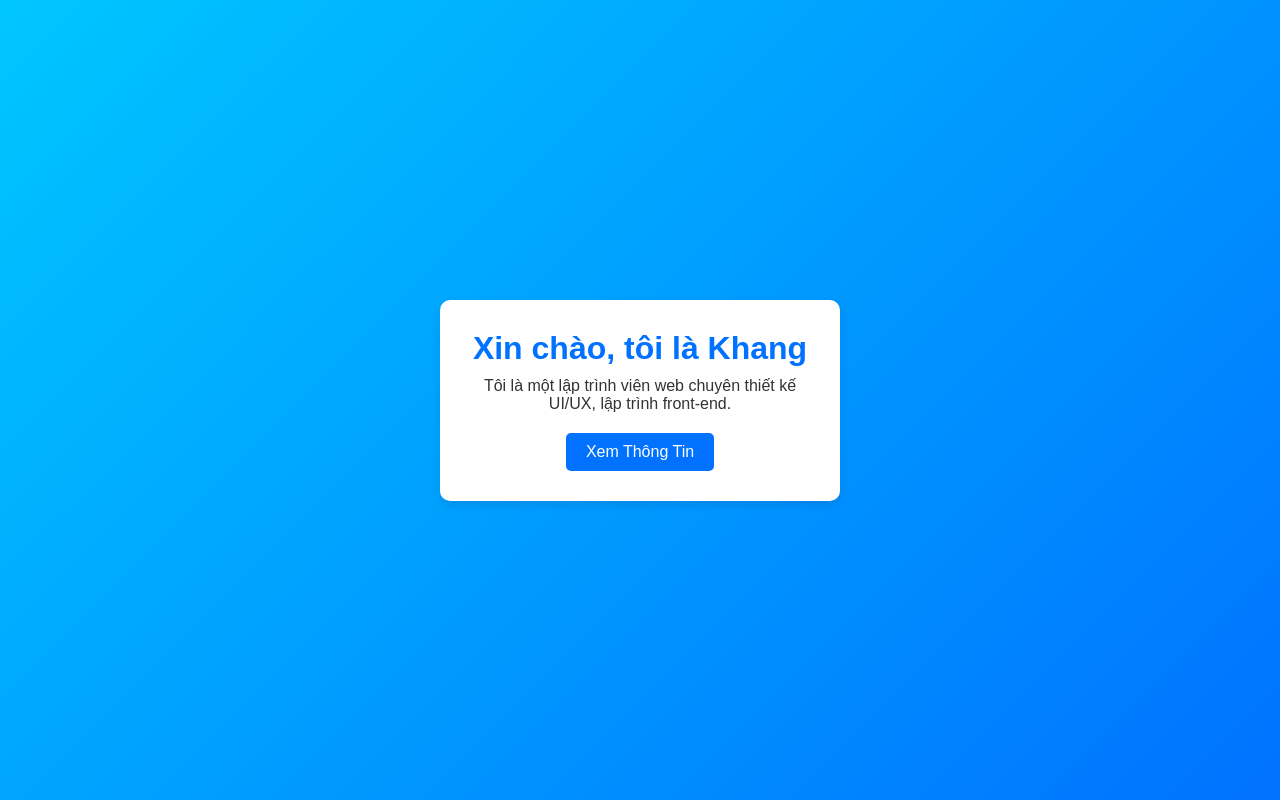
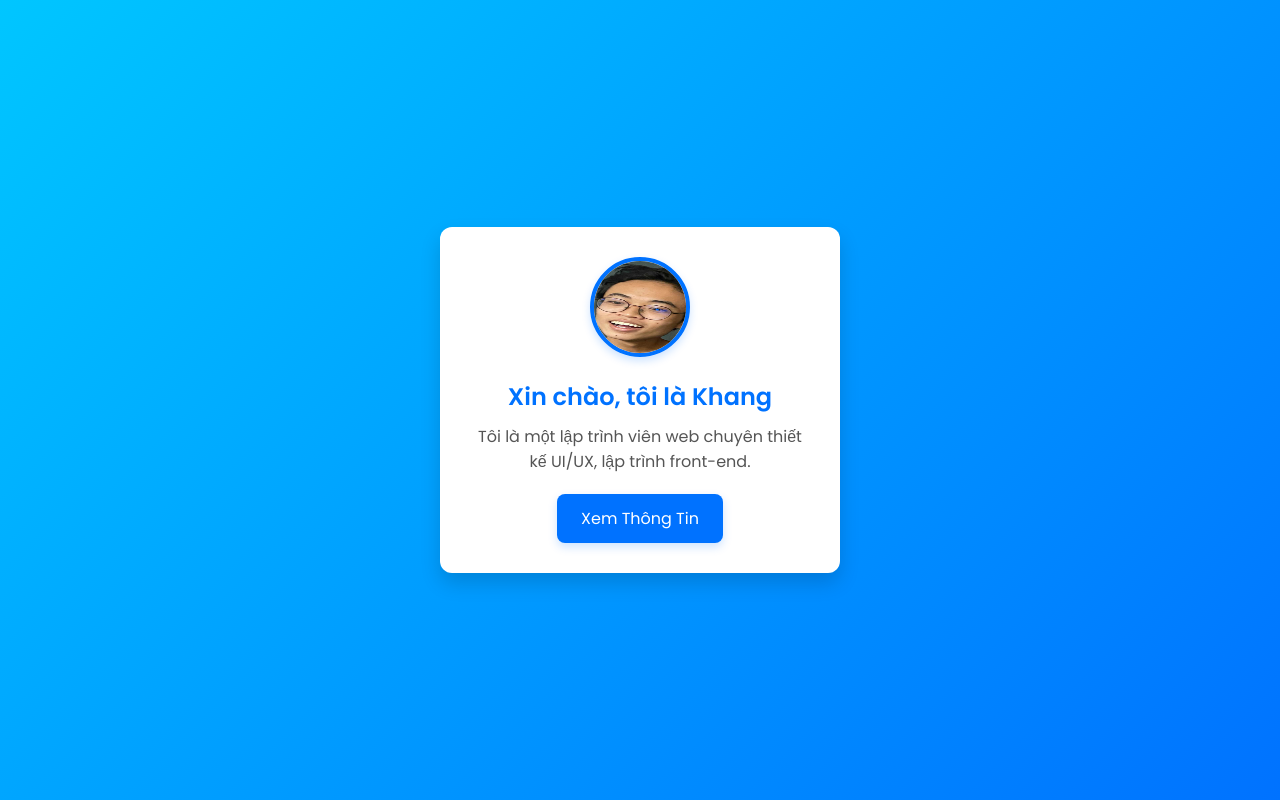
Before and after one commit to HKheng/hoangkhang1803, a plain HTML site: page index.html in a window 1280 px wide. Drawn offline with Linux system fonts and the light colour scheme.

Commit message:
Fix đường dẫn ảnh

```diff
--- a/index.html
+++ b/index.html
@@ -1,15 +1,19 @@
 <!DOCTYPE html>
 <html lang="vi">
   <head>
-    <meta charset="UTF-8">
-    <meta name="viewport" content="width=device-width, initial-scale=1.0">
+    <meta charset="UTF-8" />
+    <meta name="viewport" content="width=device-width, initial-scale=1.0" />
     <title>Khang</title>
+    <link
+      href="https://fonts.googleapis.com/css2?family=Poppins:wght@300;400;600&display=swap"
+      rel="stylesheet"
+    />
     <style>
       * {
         margin: 0;
         padding: 0;
         box-sizing: border-box;
-            font-family: Arial, sans-serif;
+        font-family: "Poppins", sans-serif;
       }
       body {
         display: flex;
@@ -17,41 +21,84 @@
         justify-content: center;
         align-items: center;
         background: linear-gradient(135deg, #00c6ff, #0072ff);
+        animation: fadeIn 1s ease-in-out;
+      }
+      @keyframes fadeIn {
+        from {
+          opacity: 0;
+        }
+        to {
+          opacity: 1;
+        }
       }
       .container {
         background: white;
         padding: 30px;
-            border-radius: 10px;
-            box-shadow: 0px 4px 10px rgba(0, 0, 0, 0.1);
+        border-radius: 12px;
+        box-shadow: 0px 10px 20px rgba(0, 0, 0, 0.15);
         text-align: center;
         max-width: 400px;
+        animation: slideUp 0.8s ease-out;
+      }
+      @keyframes slideUp {
+        from {
+          transform: translateY(30px);
+          opacity: 0;
+        }
+        to {
+          transform: translateY(0);
+          opacity: 1;
+        }
+      }
+      .avatar {
+        width: 100px;
+        height: 100px;
+        border-radius: 50%;
+        border: 4px solid #0072ff;
+        box-shadow: 0 4px 8px rgba(0, 114, 255, 0.2);
+        margin-bottom: 15px;
       }
       h1 {
         color: #0072ff;
         margin-bottom: 10px;
+        font-size: 24px;
+        font-weight: 600;
       }
       p {
-            color: #333;
+        color: #555;
         margin-bottom: 20px;
+        font-size: 16px;
       }
       .btn {
         display: inline-block;
-            padding: 10px 20px;
+        padding: 12px 24px;
         background: #0072ff;
         color: white;
         text-decoration: none;
-            border-radius: 5px;
+        border-radius: 8px;
+        font-size: 16px;
+        font-weight: 500;
         transition: 0.3s;
+        box-shadow: 0 4px 10px rgba(0, 114, 255, 0.2);
       }
       .btn:hover {
         background: #005bb5;
+        transform: scale(1.05);
       }
     </style>
   </head>
   <body>
     <div class="container">
+      <img
+        src="https://raw.githubusercontent.com/HKheng/hoangkhang1803/main/anhDuyDat.jpg"
+        alt="Avatar"
+        class="avatar"
+      />
       <h1>Xin chào, tôi là <b>Khang</b></h1>
-        <p>Tôi là một lập trình viên web chuyên thiết kế UI/UX, lập trình front-end.</p>
+      <p>
+        Tôi là một lập trình viên web chuyên thiết kế UI/UX, lập trình
+        front-end.
+      </p>
       <a href="#" class="btn">Xem Thông Tin</a>
     </div>
   </body>
```
Lines whose indentation alone changed are shown as unchanged.
